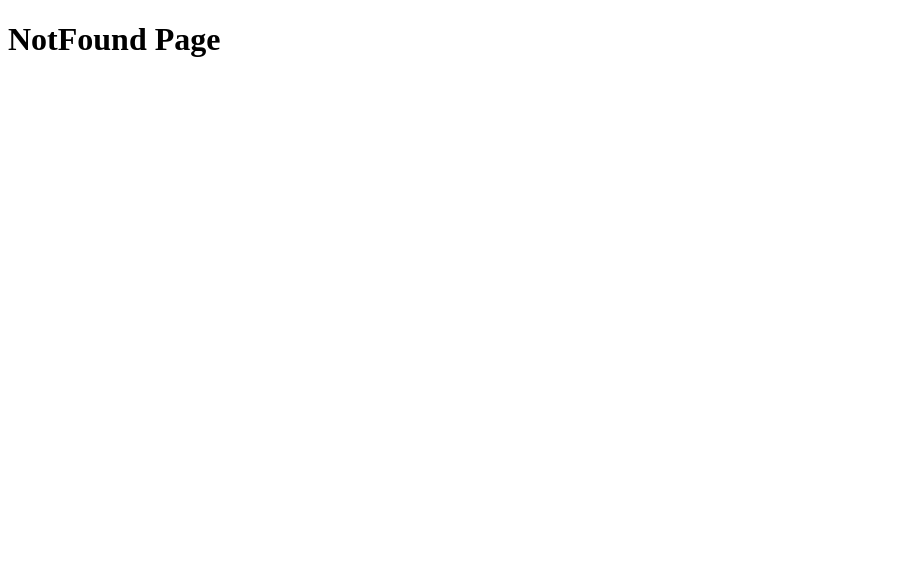
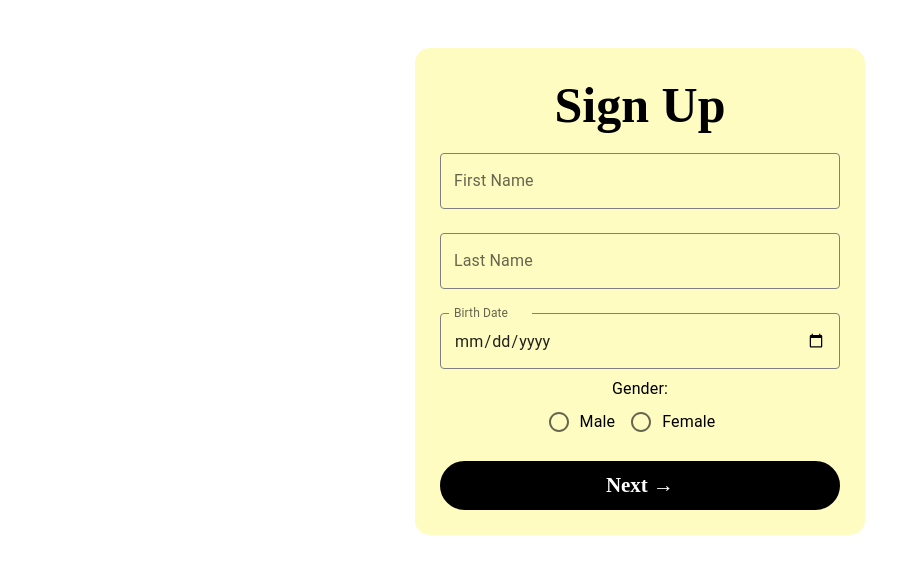
Before and after one commit to Prathamesh72001/Classmates, a React (Create React App) app: page /signup in a window 1280 px wide. Shown: the top 574 px of the page, without its empty margins (0-920 px from the left). Built offline with nearby package versions, Linux system fonts and the light colour scheme.

Commit message:
Added the signup page UI

```diff
--- a/package.json
+++ b/package.json
@@ -17,6 +17,7 @@
     "react-dom": "^19.0.0",
     "react-firebase-hooks": "^5.1.1",
     "react-icons": "^5.4.0",
+    "react-phone-input-2": "^2.15.1",
     "react-router-dom": "^7.1.1",
     "react-scripts": "5.0.1",
     "web-vitals": "^2.1.4"
--- a/src/App.js
+++ b/src/App.js
@@ -1,6 +1,8 @@
 import React from "react";
 import { Routes, Route } from "react-router-dom";
 import Home from "./pages/home/Home";
+import Login from "./pages/auth/Login";
+import Signup from "./pages/auth/Signup";
 import About from "./pages/About";
 import Contact from "./pages/Contact";
 import NotFound from "./pages/NotFound";
@@ -12,6 +14,8 @@ function App() {
           <Route path="/" element={<Home />} />
           <Route path="/about" element={<About />} />
           <Route path="/contact" element={<Contact />} />
+          <Route path="/signup" element={<Signup />} />
+          <Route path="/login" element={<Login />} />
           <Route path="*" element={<NotFound />} />
         </Routes>
     </div>
--- a/src/firebase.js
+++ b/src/firebase.js
@@ -1,6 +1,6 @@
 // src/firebase.js
 import { initializeApp } from "firebase/app";
-import { getAuth } from "firebase/auth";
+import { getAuth, RecaptchaVerifier, signInWithPhoneNumber } from "firebase/auth";
 import { getAnalytics } from "firebase/analytics";
 
 // 🔹 Replace with your Firebase Config
@@ -21,5 +21,6 @@ const app = initializeApp(firebaseConfig);
 
 // 🔹 Export Firebase Services
 export const auth = getAuth(app);         // Authentication
-export const analytics = getAnalytics(app);      // Firestore Database
+export const analytics = getAnalytics(app);
+export { RecaptchaVerifier, signInWithPhoneNumber };     // Firestore Database
 export default app;
--- /dev/null
+++ b/src/pages/auth/Auth.css
@@ -0,0 +1,48 @@
+/* Default border color */
+.textfield .MuiOutlinedInput-root .MuiOutlinedInput-notchedOutline {
+  border-color: gray;
+  color: black;
+  /* White text */
+  font-size: calc(5px + 2vmin);
+  /* Text size */
+  text-align: start;
+  font-weight: bold;
+  font-family: "Baloo 2", cursive;
+}
+
+/* Change border color on hover */
+.textfield .MuiOutlinedInput-root:hover .MuiOutlinedInput-notchedOutline {
+  border-color: black;
+  color: black;
+  /* White text */
+  font-size: calc(5px + 2vmin);
+  /* Text size */
+  text-align: start;
+  font-weight: bold;
+  font-family: "Baloo 2", cursive;
+
+}
+
+/* Change border color on focus */
+.textfield .MuiOutlinedInput-root.Mui-focused .MuiOutlinedInput-notchedOutline {
+  border-color: black;
+  color: black;
+  /* White text */
+  font-size: calc(5px + 2vmin);
+  /* Text size */
+  text-align: start;
+  font-weight: bold;
+  font-family: "Baloo 2", cursive;
+}
+
+/* Change label color on focus */
+.textfield .MuiInputLabel-root.Mui-focused {
+  border-color: black;
+  color: black;
+  /* White text */
+  font-size: calc(5px + 2vmin);
+  /* Text size */
+  text-align: start;
+  font-weight: bold;
+  font-family: "Baloo 2", cursive;
+}
--- /dev/null
+++ b/src/pages/auth/Login.js
@@ -0,0 +1,4 @@
+function Login() {
+    return <h1>Login Page</h1>;
+  }
+  export default Login;
--- /dev/null
+++ b/src/pages/auth/Signup.js
@@ -0,0 +1,220 @@
+import React, { useState } from "react";
+import {
+  TextField,
+  Radio,
+  RadioGroup,
+  FormControlLabel,
+  AppBar,
+  Toolbar,
+  Box,
+  Typography,
+} from "@mui/material";
+
+import { auth, RecaptchaVerifier, signInWithPhoneNumber } from "../../firebase";
+import PhoneInput from "react-phone-input-2";
+import "react-phone-input-2/lib/style.css";
+import "../home/Home.css";
+import "./Auth.css";
+
+const Signup = () => {
+  const [step, setStep] = useState(1);
+  const [userData, setUserData] = useState({
+    firstName: "",
+    lastName: "",
+    birthDate: "",
+    gender: "",
+    countryCode: "+91",
+    phone: "",
+    otp: "",
+  });
+
+  const [showOTP, setShowOTP] = useState(false);
+  const [confirmationResult, setConfirmationResult] = useState(null);
+
+  // Handle Input Change
+  const handleChange = (e) => {
+    setUserData({ ...userData, [e.target.name]: e.target.value });
+  };
+
+  // Handle Next Button (Move to Step 2)
+  const handleNext = () => setStep(2);
+
+  // Handle Phone Verification
+  const sendOTP = async () => {
+    try {
+      window.recaptchaVerifier = new RecaptchaVerifier(
+        auth,
+        "recaptcha-container",
+        {
+          size: "invisible",
+        }
+      );
+
+      const result = await signInWithPhoneNumber(
+        auth,
+        `${userData.countryCode}${userData.phone}`,
+        window.recaptchaVerifier
+      );
+
+      setConfirmationResult(result);
+      setShowOTP(true);
+    } catch (error) {
+      console.error("Error sending OTP:", error);
+    }
+  };
+
+  // Handle OTP Verification
+  const verifyOTP = async () => {
+    try {
+      await confirmationResult.confirm(userData.otp);
+      alert("Phone Verified Successfully!");
+    } catch (error) {
+      console.error("Invalid OTP:", error);
+    }
+  };
+
+  return (
+    <div
+      style={{
+        display: "flex",
+        justifyContent: "center",
+        alignItems: "center",
+        height: "100%",
+      }}
+    >
+      <Box
+        sx={{
+          width: "400px",
+          margin: "auto",
+          padding: "25px",
+          textAlign: "start",
+          mt: 5,
+          backgroundColor: "#fefcc1",
+          display: "flex",
+          flexDirection: "column",
+          justifyContent: "center",
+          alignItems: "center",
+        }}
+        borderRadius="15px"
+      >
+        <AppBar
+          position="static"
+          style={{ background: "#fefcc1", boxShadow: "none" }}
+        >
+          <Toolbar sx={{ display: "flex", justifyContent: "center" }}>
+            <span className="title">Sign Up</span>
+          </Toolbar>
+        </AppBar>
+        {step === 1 ? (
+          <>
+            <TextField
+              className="textfield"
+              label="First Name"
+              name="firstName"
+              fullWidth
+              margin="normal"
+              onChange={handleChange}
+            />
+            <TextField
+              className="textfield"
+              label="Last Name"
+              name="lastName"
+              fullWidth
+              margin="normal"
+              onChange={handleChange}
+            />
+            <TextField
+              className="textfield"
+              type="date"
+              label="Birth Date"
+              name="birthDate"
+              defaultValue=""
+              fullWidth
+              margin="normal"
+              onChange={handleChange}
+              InputLabelProps={{ shrink: true }}
+            />
+
+            <Typography>Gender:</Typography>
+            <RadioGroup row name="gender" onChange={handleChange}>
+              <FormControlLabel value="male" control={<Radio />} label="Male" />
+              <FormControlLabel
+                value="female"
+                control={<Radio />}
+                label="Female"
+              />
+            </RadioGroup>
+            <br />
+            <button
+              className="rounded-button"
+              style={{
+                width: "400px",
+                backgroundColor: "black",
+                color: "white",
+              }}
+              onClick={handleNext}
+              sx={{ mt: 2 }}
+            >
+              Next →
+            </button>
+          </>
+        ) : (
+          <>
+            <PhoneInput
+              label="Phone Number"
+              name="phone"
+              className="textfield"
+              country={"in"} // Default country (India)
+              onChange={handleChange}
+              inputStyle={{ width: "100%", height: "40px" }}
+              dropdownStyle={{ textAlign: "left" }}
+            />
+
+            <div id="recaptcha-container"></div>
+
+            <br />
+
+            {!showOTP ? (
+              <button
+                className="rounded-button"
+                style={{
+                  width: "400px",
+                  backgroundColor: "black",
+                  color: "white",
+                }}
+                onClick={sendOTP}
+                sx={{ mt: 2 }}
+              >
+                Send OTP
+              </button>
+            ) : (
+              <>
+                <TextField
+                  label="Enter OTP"
+                  name="otp"
+                  fullWidth
+                  margin="normal"
+                  onChange={handleChange}
+                />
+                <button
+                  className="rounded-button"
+                  style={{
+                    width: "400px",
+                    backgroundColor: "black",
+                    color: "white",
+                  }}
+                  onClick={verifyOTP}
+                  sx={{ mt: 2 }}
+                >
+                  Verify OTP
+                </button>
+              </>
+            )}
+          </>
+        )}
+      </Box>
+    </div>
+  );
+};
+
+export default Signup;
--- a/src/pages/home/Home.css
+++ b/src/pages/home/Home.css
@@ -37,6 +37,7 @@
     /* White text */
     font-size: calc(10px + 5vmin);
     /* Text size */
+    text-align: center;
     font-weight: bold;
     font-family: 'Baloo 2', cursive;
     cursor: pointer;
@@ -46,10 +47,18 @@
     background-color: #fefcc1 !important;
     color: black !important;
     padding: 8px 15px;
+    margin-top: 3px;
+    margin-bottom: 3px;
     /* Add padding for better spacing */
-    border-radius: 5px;
+
+    border-radius: 10px;
     /* Rounded corners */
+    font-weight: bold;
     font-family: 'Baloo 2', cursive;
+    cursor: pointer;
+    /* Pointer cursor on hover */
+    /* Shadow effect */
+    box-shadow: 0 3px 5px rgba(0, 0, 0, 0.2);
     font-size: calc(5px + 2vmin);
     text-align: start;
 }
@@ -60,10 +69,15 @@
     color: black;
     font-weight: bold;
     padding: 8px 15px;
+    margin-top: 3px;
+    margin-bottom: 3px;
     /* Add padding for better spacing */
-    border-radius: 5px;
+    border-radius: 10px;
     /* Rounded corners */
-    font-family: Arial, sans-serif;
+    font-family: 'Baloo 2', cursive;
     font-size: calc(5px + 2vmin);
     text-align: start;
+    cursor: pointer;
+    /* Pointer cursor on hover */
+    /* Shadow effect */
 }
--- a/src/pages/home/Home.js
+++ b/src/pages/home/Home.js
@@ -5,29 +5,60 @@ import {
   List,
   ListItem,
   ListItemText,
+  ListItemIcon,
   IconButton,
+  Box,
 } from "@mui/material";
-import { HiOutlineMenuAlt2 } from "react-icons/hi";
+import {
+  HiOutlineMenuAlt2,
+  HiOutlineUserAdd,
+  HiOutlineHome,
+  HiOutlineUser,
+  HiOutlineHeart,
+  HiOutlineChat,
+  HiOutlineUpload,
+  HiOutlineLogout
+} from "react-icons/hi";
+import { BiCategory } from "react-icons/bi";
 import React, { useState, useEffect, useRef } from "react";
 import "./Home.css";
+import { useNavigate } from "react-router-dom";
+
 
 function Home() {
   const [activeTab, setActiveTab] = useState("tab1");
   const [isDrawerOpen, setIsDrawerOpen] = useState(false);
+  const [screenWidth, setScreenWidth] = useState(window.innerWidth);
+
+  const navigate = useNavigate();
 
   const menuItems = [
-    "Home",
-    "My Profile",
-    "Categories",
-    "Favourites",
-    "Suggestions",
-    "Upload",
-    "Logout",
+    {text:"Home", icon:<HiOutlineHome/>},
+    {text:"My Profile", icon:<HiOutlineUser/>},
+    {text:"Categories", icon:<BiCategory/>},
+    {text:"Favourites", icon:<HiOutlineHeart/>},
+    {text:"Suggestions", icon:<HiOutlineChat/>},
+    {text:"Upload", icon:<HiOutlineUpload/>},
+    {text:"Logout", icon:<HiOutlineLogout/>},
   ];
 
   const toggleDrawer = (open) => () => {
     setIsDrawerOpen(open);
   };
+
+  useEffect(() => {
+    const handleResize = () => {
+      setScreenWidth(window.innerWidth);
+    };
+
+    // Add event listener
+    window.addEventListener("resize", handleResize);
+
+    // Cleanup the event listener on component unmount
+    return () => {
+      window.removeEventListener("resize", handleResize);
+    };
+  }, []);
 
   return (
     <div className="App">
@@ -43,33 +74,49 @@ function Home() {
               border: "2px solid black",
               background: "#fefcc1",
             }}
+            edge="start"
             onClick={toggleDrawer(true)}
-            edge="start"
           >
             <HiOutlineMenuAlt2 />
           </IconButton>
 
           <span className="title">ClassMates</span>
 
-          <div
-            style={{
-              gap: "10px",
-            }}
-          >
-            {/* Text Button */}
-            <button className="rounded-button">Sign In</button>
-
-            {/* Outline Button */}
-            <button className="rounded-button">Sign Up</button>
-          </div>
+          {screenWidth > 1000 ? (
+              <button edge="end" className="rounded-button" onClick={() => navigate("/signup")}>Sign Up</button>
+          ) : (
+              <IconButton
+                style={{
+                  color: "#000000",
+                  border: "2px solid black",
+                  background: "#fefcc1",
+                }}
+                edge="end"
+                onClick={() => navigate("/signup")}
+              >
+                <HiOutlineUserAdd />
+              </IconButton>
+          )}
         </Toolbar>
       </AppBar>
       {/* Drawer */}
       <Drawer
+        variant={screenWidth > 1000 ? "permanent" : "temporary"}
         anchor="left"
         open={isDrawerOpen}
         onClose={toggleDrawer(false)} // Close drawer when clicking outside
       >
+        {/* 🔹 Drawer Header */}
+        <Box
+          sx={{
+            textAlign: "center",
+            padding: "16px",
+            bgcolor: "white",
+            color: "black",
+          }}
+        >
+          <button className="rounded-button" onClick={() => navigate("/login")}>Sign In</button>
+        </Box>
         <List>
           {menuItems.map((item, index) => (
             <div
@@ -85,7 +132,8 @@ function Home() {
                   activeTab === "tab" + (index + 1) ? "active" : ""
                 }`}
               >
-                <ListItemText primary={item} />
+                <ListItemIcon>{item.icon}</ListItemIcon> {/* Icon Added */}
+                <ListItemText primary={item.text} />
               </ListItem>
             </div>
           ))}
```
Also changed, not shown: 1 other file (tests, documents, lock files or other folders).
